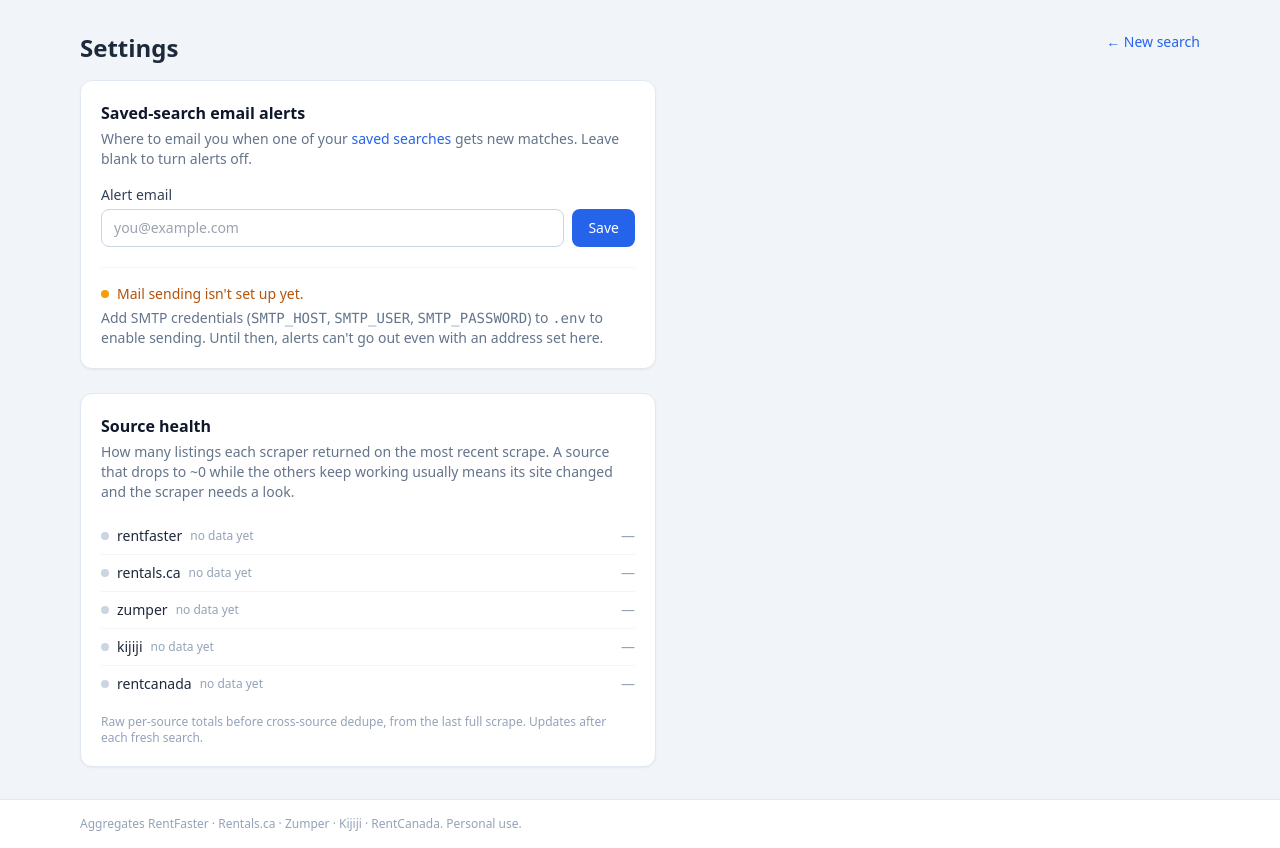
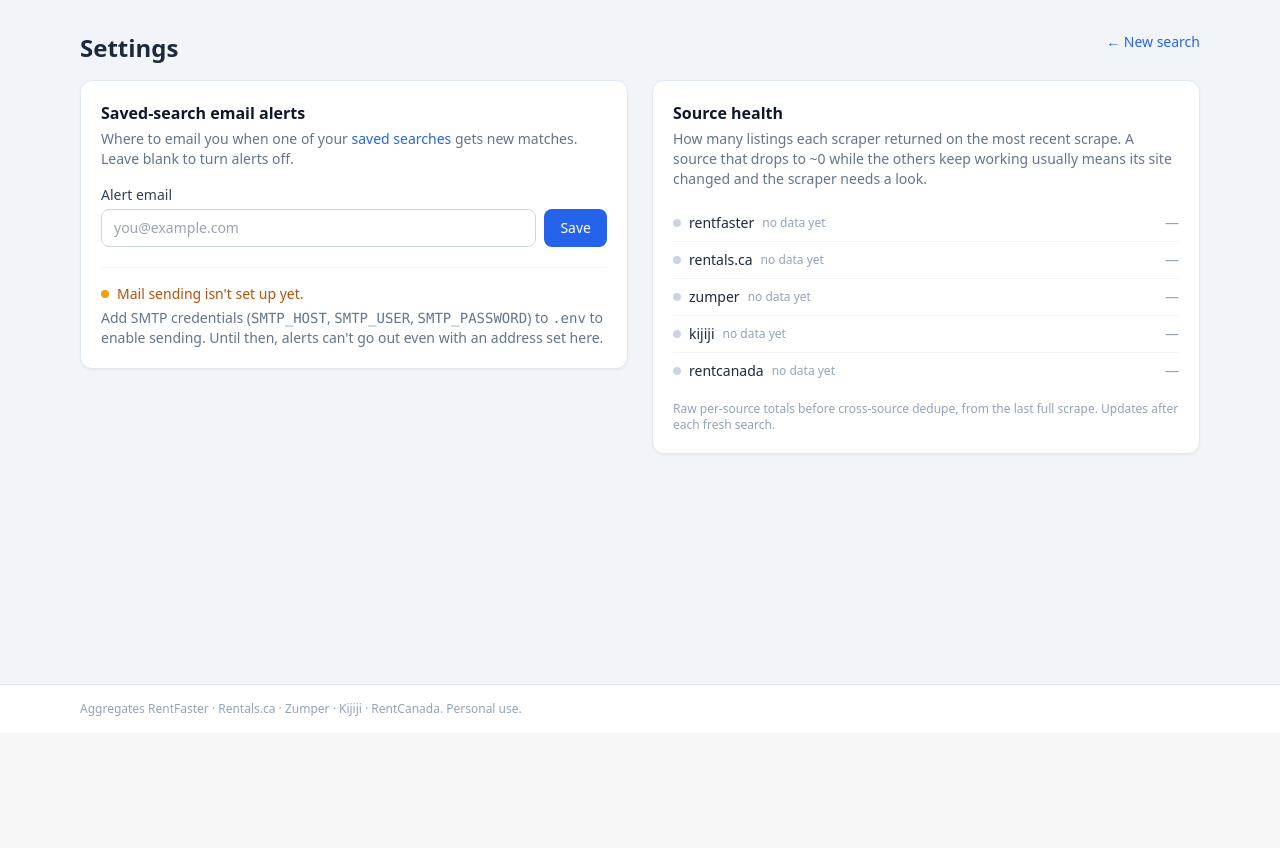
Before and after one commit to Betts6430/ApartmentFinder, a FastAPI app: page /settings in a window 1280 px wide. Shown: the part 67-915 px from the top of the page. After the commit the page ends 783 px from the top, so only its background shows below. Run offline with FastAPI, Linux system fonts and the light colour scheme; data that the repository does not hold is empty; some libraries are stand-ins or nearby versions.

Commit message:
Lay Settings cards out in a responsive two-column grid
The two cards were each capped at max-w-xl and left-aligned in the
max-w-6xl page, so they sat narrow and stacked in the top-left with the
right half empty. Wrap them in a `grid gap-6 md:grid-cols-2 items-start`
and drop the width cap: side by side on desktop, stacked on mobile.

Co-Authored-By: Claude Opus 4.8 <noreply@anthropic.com>

```diff
--- a/app/templates/settings.html
+++ b/app/templates/settings.html
@@ -15,7 +15,8 @@
 <div class="mb-4 rounded-lg border border-rose-300 bg-rose-50 px-4 py-3 text-sm text-rose-800">{{ error }}</div>
 {% endif %}
 
-<div class="bg-white border border-slate-200 rounded-xl shadow-sm p-5 max-w-xl">
+<div class="grid gap-6 md:grid-cols-2 items-start">
+<div class="bg-white border border-slate-200 rounded-xl shadow-sm p-5">
   <h2 class="font-semibold text-slate-900">Saved-search email alerts</h2>
   <p class="mt-1 text-sm text-slate-500">
     Where to email you when one of your
@@ -69,7 +70,7 @@
   </div>
 </div>
 
-<div class="bg-white border border-slate-200 rounded-xl shadow-sm p-5 max-w-xl mt-6">
+<div class="bg-white border border-slate-200 rounded-xl shadow-sm p-5">
   <h2 class="font-semibold text-slate-900">Source health</h2>
   <p class="mt-1 text-sm text-slate-500">
     How many listings each scraper returned on the most recent scrape. A source that
@@ -106,6 +107,7 @@
   </ul>
   <p class="mt-3 text-xs text-slate-400">Raw per-source totals before cross-source dedupe, from the last full scrape. Updates after each fresh search.</p>
 </div>
+</div>
 
 <script>
   (function () {
```
